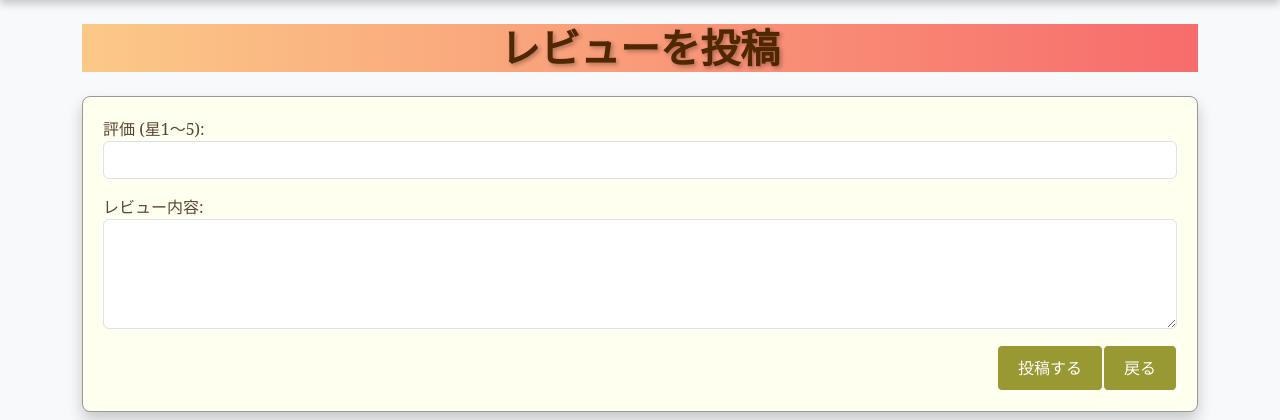
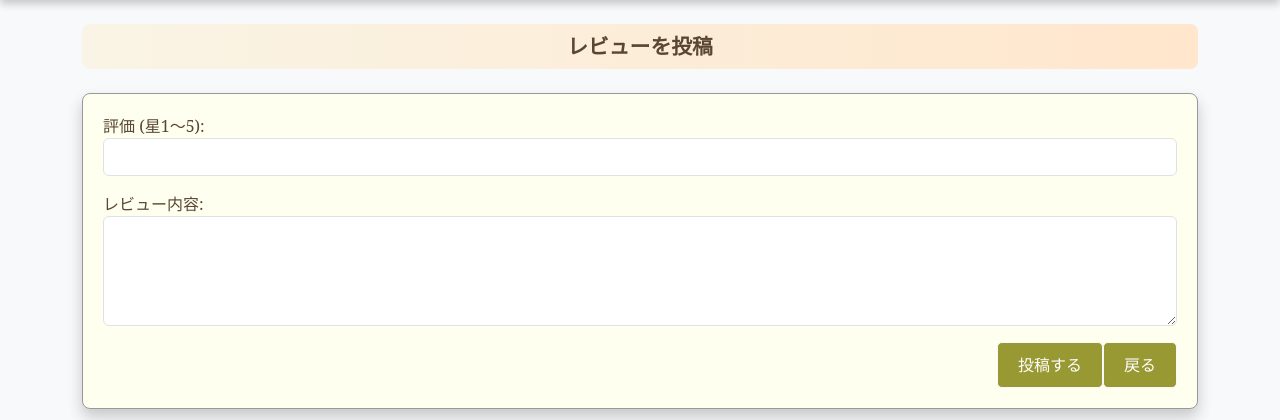
Before and after one commit to o1-mat/tokushima-sauna, a Django app: template tokushimasauna/templates/review.html in a window 1280 px wide. Shown: the part 69-489 px from the top of the page. Run offline with Django 5.2, Linux system fonts and the light colour scheme; the template is opened without the code that fills it: values that come from a table or form of the project are taken from there, others are empty.

Commit message:
Add files via upload

```diff
--- a/tokushimasauna/templates/review.html
+++ b/tokushimasauna/templates/review.html
@@ -1,7 +1,7 @@
 {% extends "base.html" %}
 
 {% block content %}
-<h2 class="styled-title">レビューを投稿</h2>
+<h2 class="styled-subtitle">レビューを投稿</h2>
 <div class="card detail-card">
     <form method="post">
         {% csrf_token %}
```
